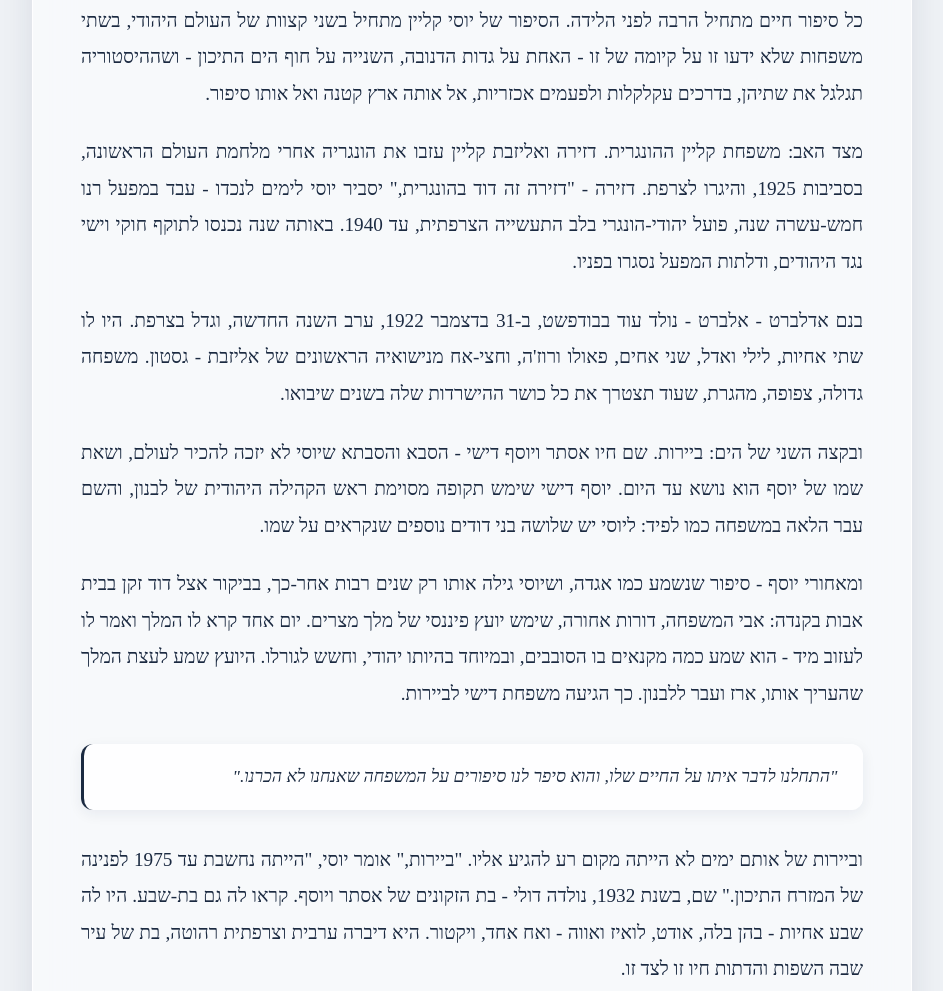
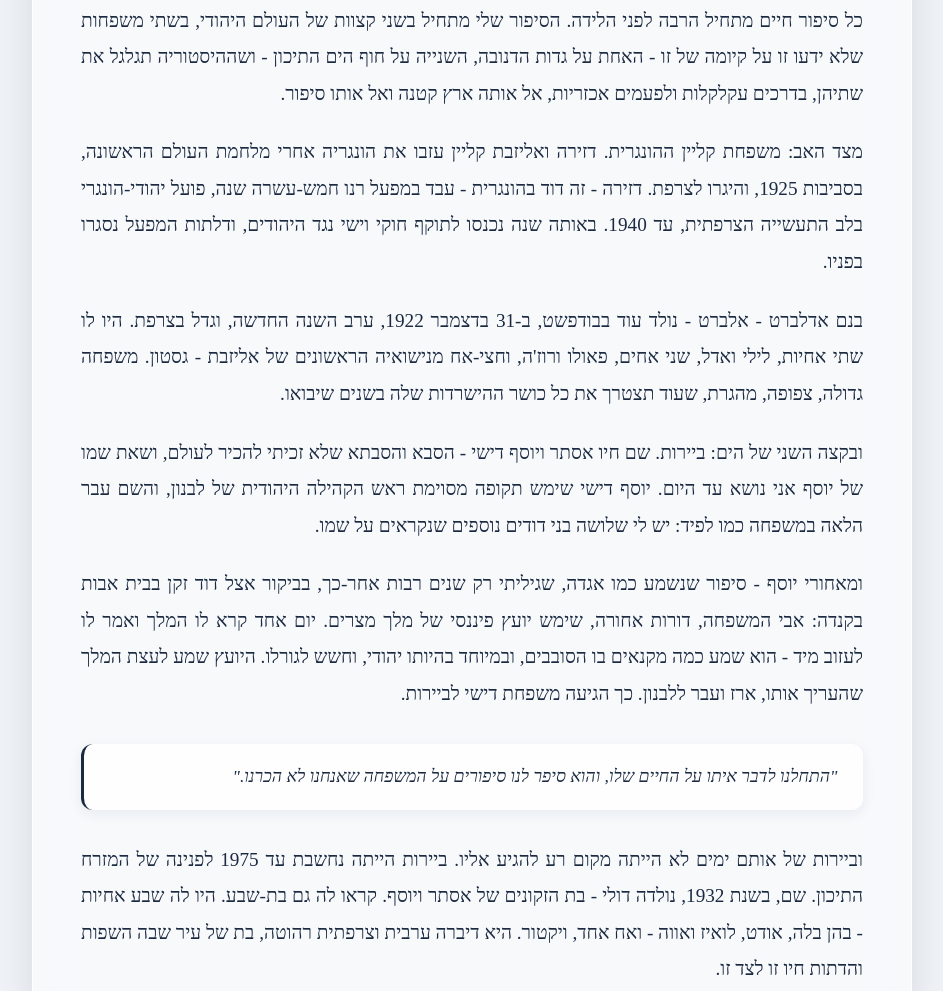
Before and after one commit to bursteinori-bot/saba-story-archive, a plain HTML site: page 05-גרסה-סופית/index.html in a window 1280 px wide. Shown: the part 2516-3507 px from the top of the page, without its empty margins (168-1111 px from the left). Drawn offline with Linux system fonts and the light colour scheme; no server answers; a web font is replaced by a local one.

Commit message:
Convert chapter 1 to first-person narration (minimal wording changes)
Pronoun and verb conversions only - facts, structure, and existing quotes
preserved. Approved as the pattern for the remaining chapters.

```diff
--- a/05-גרסה-סופית/index.html
+++ b/05-גרסה-סופית/index.html
@@ -519,13 +519,13 @@
     <button type="button" class="chapter-edit-toggle" data-edit-for="chapter-1" title="לערוך את הפרק הזה">✎ עריכה</button>
     <div class="chapter-rendered" data-rendered-for="chapter-1">
       <h2>שני נהרות</h2>
-    <p>כל סיפור חיים מתחיל הרבה לפני הלידה. הסיפור של יוסי קליין מתחיל בשני קצוות של העולם היהודי, בשתי משפחות שלא ידעו זו על קיומה של זו - האחת על גדות הדנובה, השנייה על חוף הים התיכון - ושההיסטוריה תגלגל את שתיהן, בדרכים עקלקלות ולפעמים אכזריות, אל אותה ארץ קטנה ואל אותו סיפור.</p>
-    <p>מצד האב: משפחת קליין ההונגרית. דזירה ואליזבת קליין עזבו את הונגריה אחרי מלחמת העולם הראשונה, בסביבות 1925, והיגרו לצרפת. דזירה - &quot;דזירה זה דוד בהונגרית,&quot; יסביר יוסי לימים לנכדו - עבד במפעל רנו חמש-עשרה שנה, פועל יהודי-הונגרי בלב התעשייה הצרפתית, עד 1940. באותה שנה נכנסו לתוקף חוקי וישי נגד היהודים, ודלתות המפעל נסגרו בפניו.</p>
+    <p>כל סיפור חיים מתחיל הרבה לפני הלידה. הסיפור שלי מתחיל בשני קצוות של העולם היהודי, בשתי משפחות שלא ידעו זו על קיומה של זו - האחת על גדות הדנובה, השנייה על חוף הים התיכון - ושההיסטוריה תגלגל את שתיהן, בדרכים עקלקלות ולפעמים אכזריות, אל אותה ארץ קטנה ואל אותו סיפור.</p>
+    <p>מצד האב: משפחת קליין ההונגרית. דזירה ואליזבת קליין עזבו את הונגריה אחרי מלחמת העולם הראשונה, בסביבות 1925, והיגרו לצרפת. דזירה - זה דוד בהונגרית - עבד במפעל רנו חמש-עשרה שנה, פועל יהודי-הונגרי בלב התעשייה הצרפתית, עד 1940. באותה שנה נכנסו לתוקף חוקי וישי נגד היהודים, ודלתות המפעל נסגרו בפניו.</p>
     <p>בנם אדלברט - אלברט - נולד עוד בבודפשט, ב-31 בדצמבר 1922, ערב השנה החדשה, וגדל בצרפת. היו לו שתי אחיות, לילי ואדל, שני אחים, פאולו ורוז&#x27;ה, וחצי-אח מנישואיה הראשונים של אליזבת - גסטון. משפחה גדולה, צפופה, מהגרת, שעוד תצטרך את כל כושר ההישרדות שלה בשנים שיבואו.</p>
-    <p>ובקצה השני של הים: ביירות. שם חיו אסתר ויוסף דישי - הסבא והסבתא שיוסי לא יזכה להכיר לעולם, ושאת שמו של יוסף הוא נושא עד היום. יוסף דישי שימש תקופה מסוימת ראש הקהילה היהודית של לבנון, והשם עבר הלאה במשפחה כמו לפיד: ליוסי יש שלושה בני דודים נוספים שנקראים על שמו.</p>
-    <p>ומאחורי יוסף - סיפור שנשמע כמו אגדה, ושיוסי גילה אותו רק שנים רבות אחר-כך, בביקור אצל דוד זקן בבית אבות בקנדה: אבי המשפחה, דורות אחורה, שימש יועץ פיננסי של מלך מצרים. יום אחד קרא לו המלך ואמר לו לעזוב מיד - הוא שמע כמה מקנאים בו הסובבים, ובמיוחד בהיותו יהודי, וחשש לגורלו. היועץ שמע לעצת המלך שהעריך אותו, ארז ועבר ללבנון. כך הגיעה משפחת דישי לביירות.</p>
+    <p>ובקצה השני של הים: ביירות. שם חיו אסתר ויוסף דישי - הסבא והסבתא שלא זכיתי להכיר לעולם, ושאת שמו של יוסף אני נושא עד היום. יוסף דישי שימש תקופה מסוימת ראש הקהילה היהודית של לבנון, והשם עבר הלאה במשפחה כמו לפיד: יש לי שלושה בני דודים נוספים שנקראים על שמו.</p>
+    <p>ומאחורי יוסף - סיפור שנשמע כמו אגדה, שגיליתי רק שנים רבות אחר-כך, בביקור אצל דוד זקן בבית אבות בקנדה: אבי המשפחה, דורות אחורה, שימש יועץ פיננסי של מלך מצרים. יום אחד קרא לו המלך ואמר לו לעזוב מיד - הוא שמע כמה מקנאים בו הסובבים, ובמיוחד בהיותו יהודי, וחשש לגורלו. היועץ שמע לעצת המלך שהעריך אותו, ארז ועבר ללבנון. כך הגיעה משפחת דישי לביירות.</p>
     <blockquote>&quot;התחלנו לדבר איתו על החיים שלו, והוא סיפר לנו סיפורים על המשפחה שאנחנו לא הכרנו.&quot;</blockquote>
-    <p>וביירות של אותם ימים לא הייתה מקום רע להגיע אליו. &quot;ביירות,&quot; אומר יוסי, &quot;הייתה נחשבת עד 1975 לפנינה של המזרח התיכון.&quot; שם, בשנת 1932, נולדה דולי - בת הזקונים של אסתר ויוסף. קראו לה גם בת-שבע. היו לה שבע אחיות - בהן בלה, אודט, לואיז ואווה - ואח אחד, ויקטור. היא דיברה ערבית וצרפתית רהוטה, בת של עיר שבה השפות והדתות חיו זו לצד זו.</p>
+    <p>וביירות של אותם ימים לא הייתה מקום רע להגיע אליו. ביירות הייתה נחשבת עד 1975 לפנינה של המזרח התיכון. שם, בשנת 1932, נולדה דולי - בת הזקונים של אסתר ויוסף. קראו לה גם בת-שבע. היו לה שבע אחיות - בהן בלה, אודט, לואיז ואווה - ואח אחד, ויקטור. היא דיברה ערבית וצרפתית רהוטה, בת של עיר שבה השפות והדתות חיו זו לצד זו.</p>
     <p>ילד בבודפשט וילדה בביירות. ביניהם - יבשת שלמה, מלחמת עולם שמתקרבת, וארץ אחת קטנה שאף אחד מהם עוד לא ראה.</p>
     <aside class="margin-notes">
     <div class="historical-note"><strong>הערת רקע היסטורי</strong>גל ההגירה של יהודי הונגריה מערבה אחרי מלחמת העולם הראשונה ופירוק האימפריה האוסטרו-הונגרית הביא עשרות אלפי יהודים לצרפת, שנזקקה לידיים עובדות בתעשייה. &quot;תקנון היהודים&quot; (Statut des Juifs) של משטר וישי מאוקטובר 1940 הדיר יהודים ממשרות ציבוריות ומענפי תעסוקה שלמים - הרקע לפיטוריו של דזירה מרנו. הקהילה היהודית של ביירות מנתה באמצע המאה כמה אלפי נפשות ושגשגה עד מלחמת האזרחים ב-1975. (להשלמה ואימות: זהות מלך מצרים - ראו שאלות פתוחות.)</div>
@@ -629,7 +629,7 @@
     <button type="button" class="chapter-edit-toggle" data-edit-for="chapter-4" title="לערוך את הפרק הזה">✎ עריכה</button>
     <div class="chapter-rendered" data-rendered-for="chapter-4">
       <h2>ילד של משפחות אחרות</h2>
-    <p>מהשנים שבהן הוריו חיו יחד, יוסי לא זוכר כמעט כלום. &quot;אני לא זוכר אותם ביחד יותר מדי, ואני לא זוכר שחייתי איתם.&quot; מגיל צעיר מאוד הושם במשפחות אומנה, וכמעט מדי שנה עבר לבית אחר, למשפחה אחרת, לכפר אחר. כשנשאל אם היה לו רע, הוא עונה בפשטות שמפתיעה:</p>
+    <p>מהשנים שבהן הוריו חיו יחד, יוסי לא זוכר כמעט כלום. &quot;אני לא זוכר אותם ביחד יותר מדי, ואני לא זוכר שחייתי איתם.&quot; מגיל צעיר מאוד מאוד הושם במשפחות אומנה, וכמעט מדי שנה עבר לבית אחר, למשפחה אחרת, לכפר אחר. כשנשאל אם היה לו רע, הוא עונה בפשטות שמפתיעה:</p>
     <blockquote>&quot;אני זוכר שלא היה לי רע. באמת לא. הייתי ילד מאוד חביב.&quot;</blockquote>
     <p>אבל מיד אחר-כך מגיע המשפט השני, זה שמתחתיו תהום: &quot;עד גיל תשע לא ידעתי מה זה תא משפחתי.&quot; רוב המשפחות היו נוצריות, ובימי ראשון היו שולחים אותו איתן לכנסייה, למיסה. הוא דווקא נהנה - הוא אהב לשמוע את הכומר שר. איש לא טרח לספר לו שהוא יהודי. הוא גילה זאת רק בגיל תשע. ומהמעברים התכופים נשארה עוד צלקת שקטה: עד גיל חמש-עשרה לא נשארו לו חברים. &quot;כל החברים שלי היו זמניים. לא היו תנאים בשביל זה.&quot;</p>
     <p>יום אחד, כשהוחזר הביתה לביקור - כנראה ליום ראשון - הציגו בפניו תינוק בן חודש: ז&#x27;קי, אחיך הקטן. &quot;אני זוכר שראיתי אותו בפעם הראשונה, מבלי להבין את המצב.&quot;</p>
```
Also changed, not shown: 1 other file.
